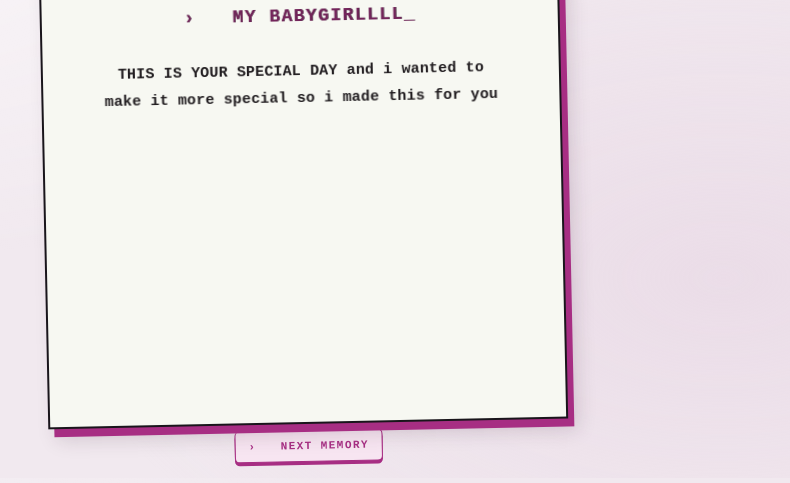
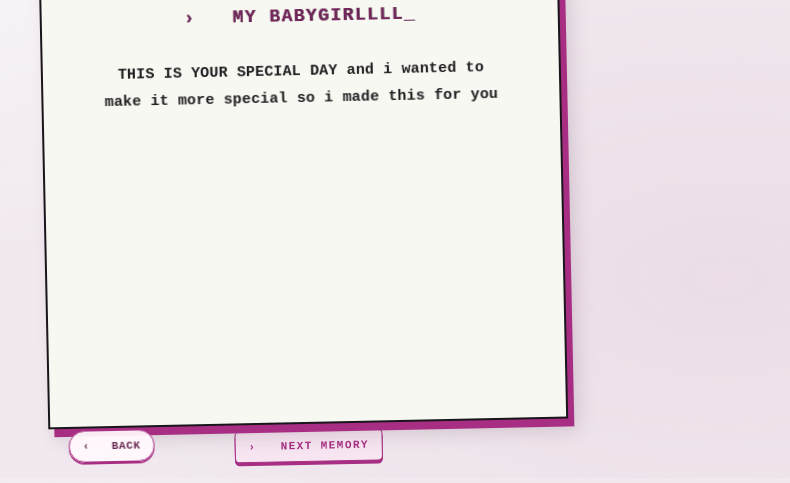
Before and after one commit to shubham22390/happy_birthday_to_u, a plain HTML site: page birthday.html in a window 1280 px wide. Shown: the part 322-805 px from the top of the page, without its empty margins (339-1129 px from the left). Drawn offline with Linux system fonts and the light colour scheme.

Commit message:
Add navigation across birthday pages

```diff
--- a/birthday.html
+++ b/birthday.html
@@ -9,6 +9,7 @@
   <script src="app.js" defer></script>
 </head>
 <body><main class="scene is-birthday">
+  <a class="page-back" href="question.html" aria-label="Go back to the question">‹ &nbsp; BACK</a>
   <section class="window is-birthday" aria-label="Birthday greeting">
     <header class="window-bar">
   <span class="dots" aria-hidden="true"><i class="dot"></i><i class="dot"></i><i class="dot"></i></span>
--- a/styles.css
+++ b/styles.css
@@ -25,12 +25,38 @@
     }
 
     .scene {
+      position: relative;
       width: min(84vw, 520px);
+      min-height: 100svh;
       display: grid;
       justify-items: center;
+      align-content: center;
       gap: clamp(13px, 3vh, 24px);
       transform: rotate(-1.2deg);
     }
+
+    .page-back {
+      position: absolute;
+      z-index: 10;
+      left: clamp(10px, 3vw, 20px);
+      bottom: clamp(10px, 3vh, 20px);
+      display: inline-flex;
+      align-items: center;
+      justify-content: center;
+      min-height: 32px;
+      padding: 7px 13px;
+      border: 1px solid var(--pink-dark);
+      border-radius: 18px;
+      color: #672953;
+      background: rgba(255, 248, 252, .94);
+      box-shadow: 0 2px 0 var(--pink-dark);
+      font: 700 11px/1 "Courier New", monospace;
+      letter-spacing: .06em;
+      text-decoration: none;
+      transition: transform .18s ease, box-shadow .18s ease;
+    }
+    .page-back:hover { transform: translateY(-2px); box-shadow: 0 4px 0 var(--pink-dark); }
+    .scene.is-intro .page-back { display: inline-flex; }
 
     .eyebrow,
     .hint {
@@ -467,19 +493,6 @@
       text-shadow: .4px .4px 0 #3e2438;
       text-align: right;
     }
-    .letter-back {
-      margin-top: 16px;
-      padding: 8px 14px;
-      border: 1px solid var(--pink-dark);
-      border-radius: 18px;
-      color: #672953;
-      background: #f5ddeb;
-      box-shadow: 0 2px 0 var(--pink-dark);
-      font: 700 10px/1 "Courier New", monospace;
-      letter-spacing: .08em;
-      transition: transform .18s ease, box-shadow .18s ease;
-    }
-    .letter-back:hover { transform: translateY(-2px); box-shadow: 0 4px 0 var(--pink-dark); }
 
     /* Welcome page shown first */
     .scene.is-intro {
```
Also changed, not shown: index.html (+1 -0 lines), memory-01.html (+1 -0 lines), memory-02.html (+1 -0 lines), memory-03.html (+1 -0 lines), question.html (+1 -0 lines).
